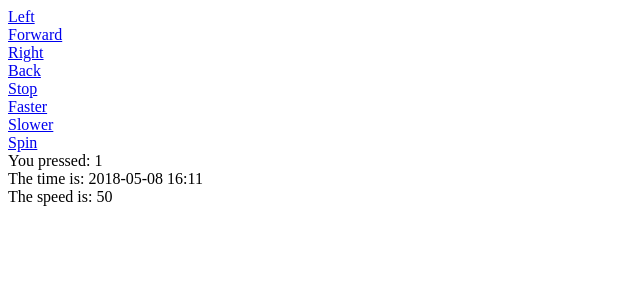
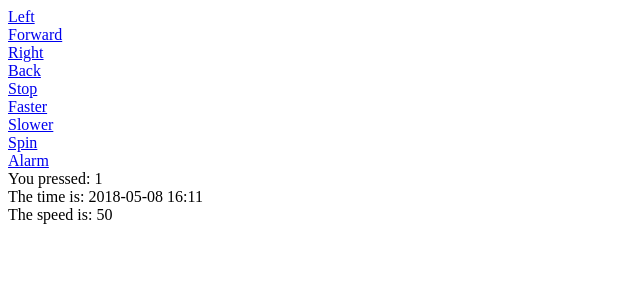
Before and after one commit to jonathanclare/pi, a Flask app: page /robo/1 in a window 1280 px wide. Shown: the top 300 px of the page, without its empty margins (0-640 px from the left). Run offline with Flask 2, Linux system fonts and the light colour scheme.

Commit message:
Added Alarm

```diff
--- a/robo1/app.py
+++ b/robo1/app.py
@@ -66,6 +66,8 @@ def robotState(state=None):
         r.slower()
     elif state == 'spin':
         r.spin()
+    elif state == 'alarm':
+        r.alarm()
     else:
         print('None')
 
--- a/robo1/robo.py
+++ b/robo1/robo.py
@@ -53,3 +53,6 @@ class Robo:
     def slower(self):
         self.speed = max(self.speed - 10, 0)
         print('slower ', self.speed)
+
+    def alarm(self):
+        print('alarm')
--- a/robo1/templates/robo.html
+++ b/robo1/templates/robo.html
@@ -19,6 +19,7 @@
         <div><a href="/robo/faster">Faster</a></div>
         <div><a href="/robo/slower">Slower</a></div>
         <div><a href="/robo/spin">Spin</a></div>
+        <div><a href="/robo/alarm">Alarm</a></div>
         <div>You pressed: {{state}}</div>
         <div>The time is: {{time}}</div>
         <div>The speed is: {{speed}}</div>
```
